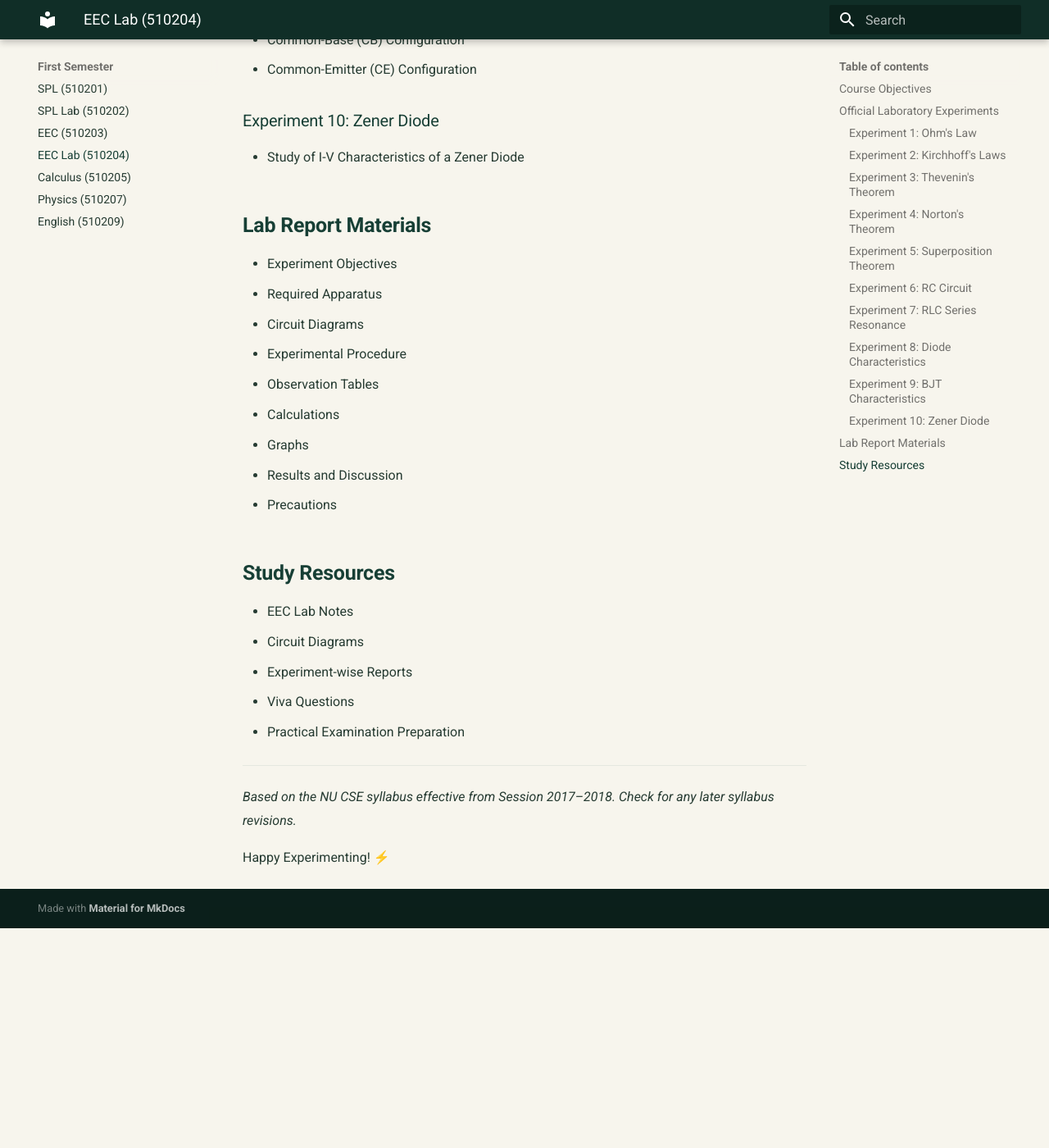
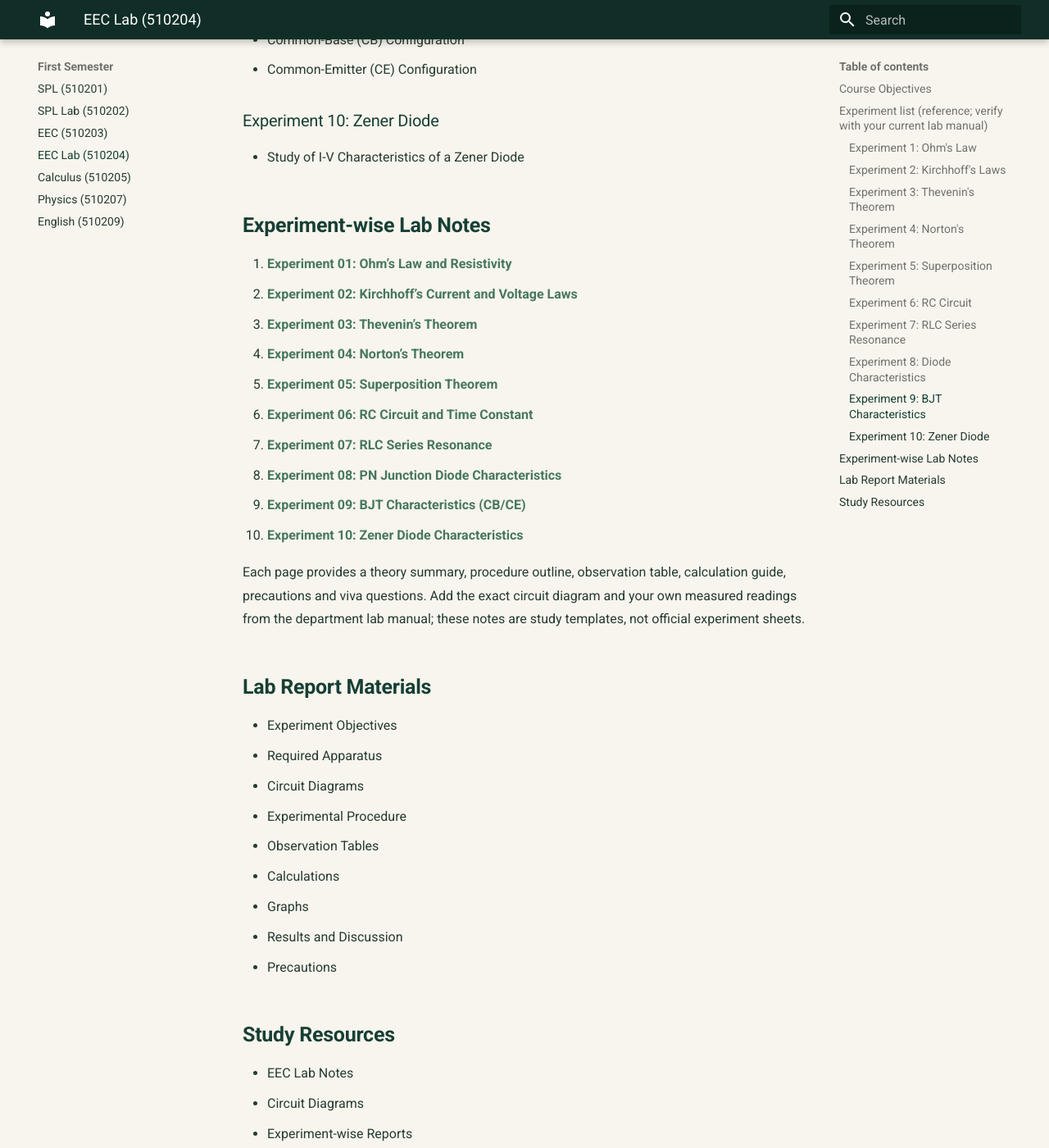
Before and after one commit to taimiyatahsin0-png/nu-cse-notes-store, an MkDocs documentation site: the page built from docs/subjects/eec-lab/index.md, in a window 1280 px wide and 1400 px high, scrolled down 1689 px. Shown: the whole window at 82% size. Built offline with MkDocs 1.6.1 and Material for MkDocs 9.7.7, drawn with Linux system fonts in a browser that asks for light colours; before the commit the page ends 2821 px from its top, so only the background shows below that; some of the changed text lies outside the part shown.

Commit message:
Link EEC lab experiment-wise notes and clarify syllabus reference

```diff
--- a/docs/subjects/eec-lab/index.md
+++ b/docs/subjects/eec-lab/index.md
@@ -13,7 +13,7 @@ This laboratory course is based on Electrical and Electronic Circuit (510203).
 
 Students will develop practical skills in electrical circuit analysis, electronic components and experimental verification of circuit laws and theorems.
 
-## Official Laboratory Experiments
+## Experiment list (reference; verify with your current lab manual)
 
 ### Experiment 1: Ohm's Law
 - Verification of Ohm's Law
@@ -50,6 +50,22 @@ Students will develop practical skills in electrical circuit analysis, electroni
 ### Experiment 10: Zener Diode
 - Study of I-V Characteristics of a Zener Diode
 
+
+## Experiment-wise Lab Notes
+
+1. [Experiment 01: Ohm’s Law and Resistivity](experiment-01-ohms-law.md)
+2. [Experiment 02: Kirchhoff’s Current and Voltage Laws](experiment-02-kirchhoff-laws.md)
+3. [Experiment 03: Thevenin’s Theorem](experiment-03-thevenin-theorem.md)
+4. [Experiment 04: Norton’s Theorem](experiment-04-nortons-theorem.md)
+5. [Experiment 05: Superposition Theorem](experiment-05-superposition-theorem.md)
+6. [Experiment 06: RC Circuit and Time Constant](experiment-06-rc-time-constant.md)
+7. [Experiment 07: RLC Series Resonance](experiment-07-rlc-series-resonance.md)
+8. [Experiment 08: PN Junction Diode Characteristics](experiment-08-diode-characteristics.md)
+9. [Experiment 09: BJT Characteristics (CB/CE)](experiment-09-bjt-characteristics.md)
+10. [Experiment 10: Zener Diode Characteristics](experiment-10-zener-diode.md)
+
+Each page provides a theory summary, procedure outline, observation table, calculation guide, precautions and viva questions. Add the exact circuit diagram and your own measured readings from the department lab manual; these notes are study templates, not official experiment sheets.
+
 ## Lab Report Materials
 
 - Experiment Objectives
@@ -72,6 +88,6 @@ Students will develop practical skills in electrical circuit analysis, electroni
 
 ---
 
-*Based on the NU CSE syllabus effective from Session 2017–2018. Check for any later syllabus revisions.*
+*The experiment list currently recorded here follows a 2017–2018 syllabus reference. Confirm the current Professional Honours lab manual, experiment order and circuit diagrams with your department before practical assessment.*
 
 Happy Experimenting! ⚡
```
